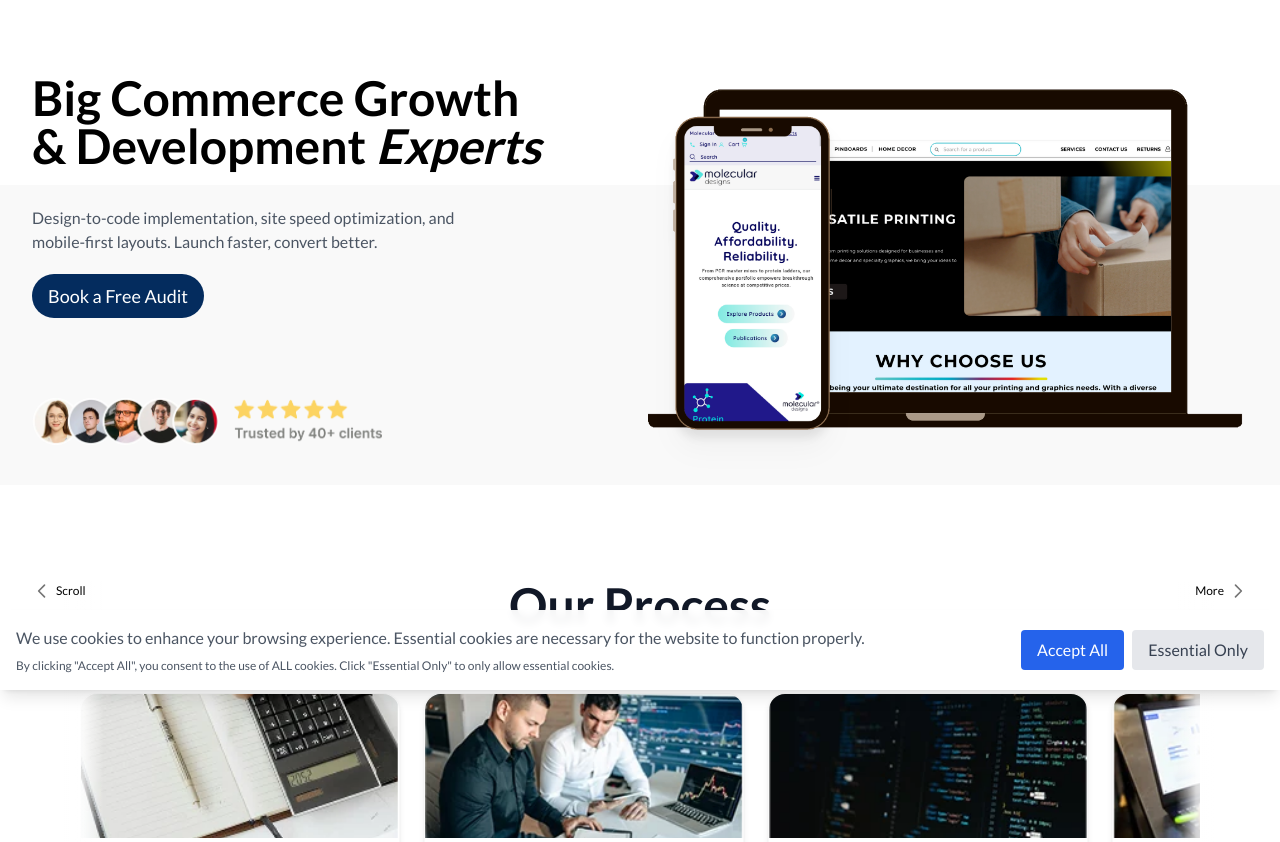
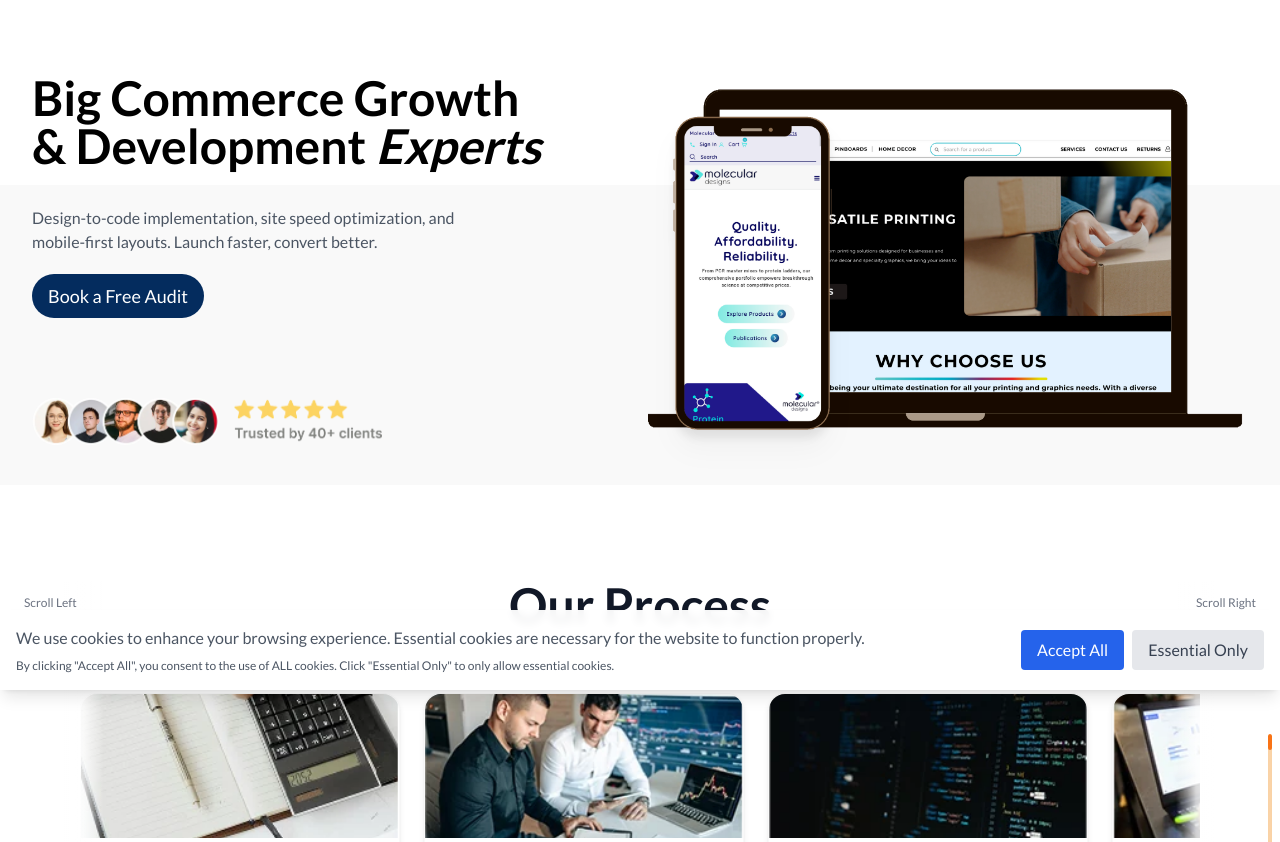
Before and after one commit to justsilencia/jjwdev, an Astro site: page / in a window 1280 px wide. Shown: the part 110-952 px from the top of the page. Built offline with nearby package versions, Linux system fonts and the light colour scheme; Astro itself is replaced by a stand-in of ours.

Commit message:
add a vertical indicator

```diff
--- a/src/components/Process.astro
+++ b/src/components/Process.astro
@@ -35,30 +35,55 @@
 
 <section id="process" class="py-24 relative overflow-hidden scroll-animation">
   <!-- Indicators (positioned outside content area) -->
-  <div class="absolute top-24 left-8 z-20 hidden lg:flex items-center gap-1 text-black">
-    <svg class="w-5 h-5 animate-pulse" fill="none" stroke="currentColor" stroke-width="2" viewBox="0 0 24 24">
+ <!-- LEFT INDICATOR -->
+<div onclick="scrollProcess('left')" class="cursor-pointer absolute top-[110px] left-6 z-20 hidden lg:flex flex-col items-center gap-2 group">
+  <span class="text-xs font-medium text-gray-500 group-hover:text-black transition">
+    Scroll Left
+  </span>
+  <div class="w-8 h-8 rounded-full border border-gray-300 flex items-center justify-center shadow-md bg-white group-hover:scale-110 transition transform">
+    <svg class="w-4 h-4 text-gray-500 group-hover:text-black transition animate-pulse" fill="none" stroke="currentColor" stroke-width="2" viewBox="0 0 24 24">
       <path stroke-linecap="round" stroke-linejoin="round" d="M15 19l-7-7 7-7" />
     </svg>
-    <span class="text-xs font-medium">Scroll</span>
   </div>
-  <div class="absolute top-24 right-8 z-20 hidden lg:flex items-center gap-1 text-black">
-    <span class="text-xs font-medium">More</span>
-    <svg class="w-5 h-5 animate-pulse" fill="none" stroke="currentColor" stroke-width="2" viewBox="0 0 24 24">
+</div>
+
+<!-- RIGHT INDICATOR -->
+<div onclick="scrollProcess('right')" class="cursor-pointer absolute top-[110px] right-6 z-20 hidden lg:flex flex-col items-center gap-2 group">
+  <span class="text-xs font-medium text-gray-500 group-hover:text-black transition">
+    Scroll Right
+  </span>
+  <div class="w-8 h-8 rounded-full border border-gray-300 flex items-center justify-center shadow-md bg-white group-hover:scale-110 transition transform">
+    <svg class="w-4 h-4 text-gray-500 group-hover:text-black transition animate-pulse" fill="none" stroke="currentColor" stroke-width="2" viewBox="0 0 24 24">
       <path stroke-linecap="round" stroke-linejoin="round" d="M9 5l7 7-7 7" />
     </svg>
   </div>
+</div>
+<!-- Vertical Scroll Indicator -->
+<div class="absolute top-1/2 right-2 transform -translate-y-1/2 z-20 hidden lg:block">
+  <div class="h-40 w-1 bg-orange-200 rounded-full overflow-hidden relative shadow-inner">
+    <div
+      id="scrollProgress"
+      class="absolute top-0 left-0 w-full bg-orange-500 rounded-full transition-all duration-300"
+      style="height: 10%;"
+    ></div>
+  </div>
+</div>
+
+
+
 
   <div class="max-w-6xl mx-auto px-4 text-center col">
-    <h1 class=" text-gray-900 mb-16">Our Process</h1>
-  <!-- Left gradient -->
-  <div class="absolute left-0 top-0 h-full w-10 bg-gradient-to-r from-white via-white/80 to-transparent z-10 pointer-events-none"></div>
 
-  <!-- Right gradient -->
-  <div class="absolute right-0 top-0 h-full w-10 bg-gradient-to-l from-white via-white/80 to-transparent z-10 pointer-events-none"></div>
+    <h1 class=" text-gray-900 mb-16 scroll-animation">Our Process</h1>
+    <!-- Left gradient -->
+    <div class="absolute left-0 top-0 h-full w-10 bg-gradient-to-r from-white via-white/80 to-transparent z-10 pointer-events-none"></div>
+
+    <!-- Right gradient -->
+    <div class="absolute right-0 top-0 h-full w-10 bg-gradient-to-l from-white via-white/80 to-transparent z-10 pointer-events-none"></div>
 
 
     <!-- Carousel -->
-    <div class="overflow-x-auto pb-4 hide-scrollbar">
+    <div id="process-scroll" class="overflow-x-auto pb-4 hide-scrollbar col">
       <div class="flex gap-6 snap-x snap-mandatory scroll-smooth px-2 lg:px-0">
         {steps.map((step) => (
           <div class="snap-start shrink-0 w-[260px] sm:w-[300px] md:w-[320px] bg-white border border-primary rounded-2xl shadow-md hover:shadow-xl transition-all duration-300">
@@ -74,7 +99,7 @@
     </div>
 
     <!-- Swipe indicator for mobile -->
-    <div class="mt-6 text-sm text-gray-500 sm:hidden flex items-center justify-center gap-2">
+    <div class="mt-6 text-sm text-gray-500 md:hidden flex items-center justify-center gap-2">
       <span>Swipe to explore</span>
       <svg class="w-4 h-4 animate-bounce" fill="none" stroke="currentColor" viewBox="0 0 24 24">
         <path stroke-linecap="round" stroke-linejoin="round" stroke-width="2" d="M9 5l7 7-7 7" />
@@ -82,3 +107,35 @@
     </div>
   </div>
 </section>
+
+
+<script is:inline>
+  function scrollProcess(direction) {
+    const container = document.getElementById("process-scroll");
+
+    if (!container) return;
+
+    const scrollAmount = 320; // Adjust as needed
+
+    container.scrollBy({
+      left: direction === "left" ? -scrollAmount : scrollAmount,
+      behavior: "smooth",
+    });
+  }
+</script>
+
+<script is:inline>
+  document.addEventListener('DOMContentLoaded', () => {
+    const container = document.getElementById('process-scroll'); // your scroll container
+    const progress = document.getElementById('scrollProgress');
+
+    if (container && progress) {
+      container.addEventListener('scroll', () => {
+        const scrollLeft = container.scrollLeft;
+        const maxScroll = container.scrollWidth - container.clientWidth;
+        const percent = (scrollLeft / maxScroll) * 100;
+        progress.style.height = `${Math.max(percent, 5)}%`; // Avoid disappearing
+      });
+    }
+  });
+</script>
```
